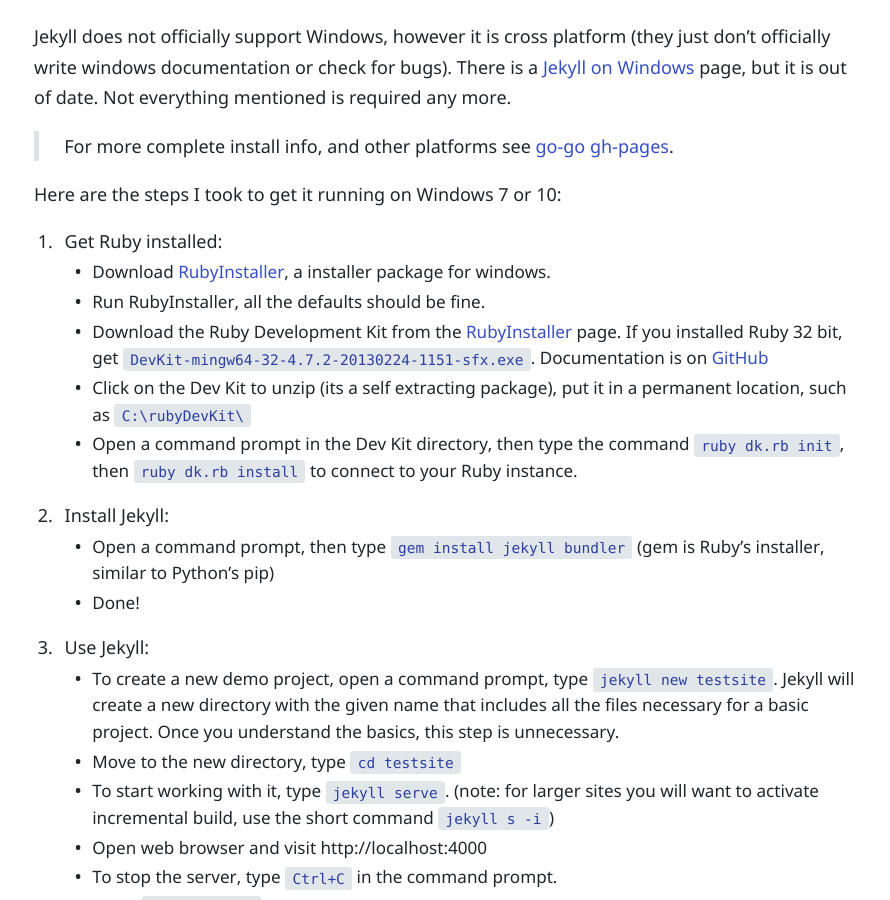
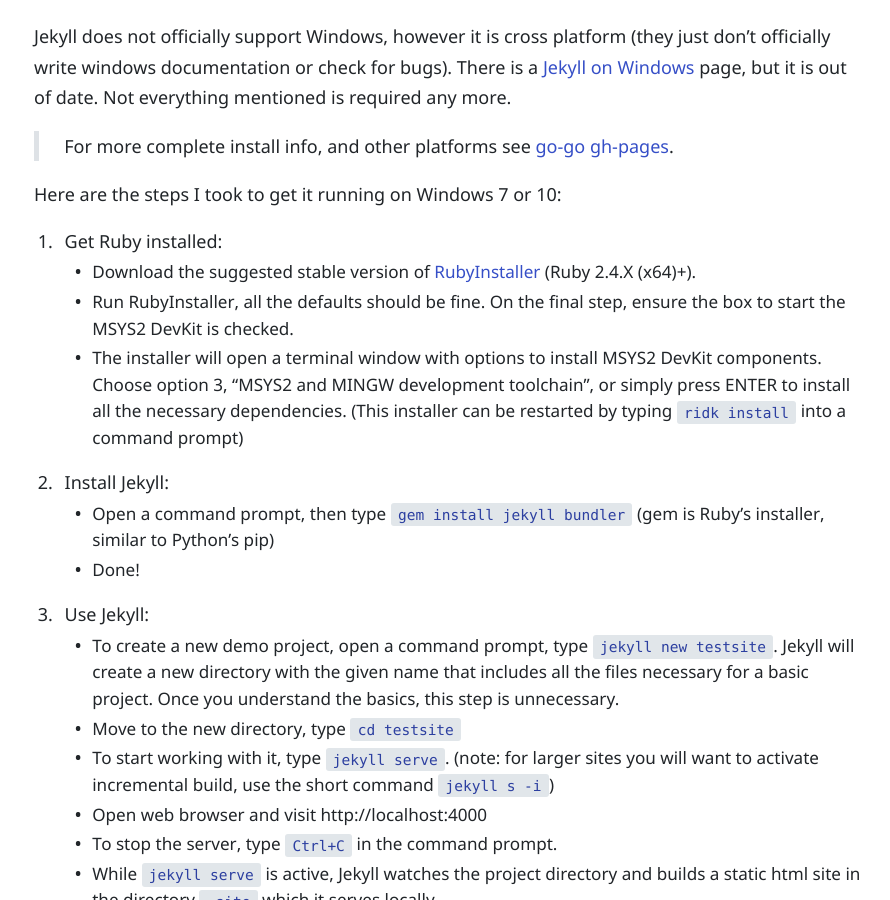
Before and after one commit to evanwill/_drafts, a Jekyll site: the page built from _notes/jekyll-notes.md, in a window 1280 px wide and 900 px high, scrolled down 513 px. Shown: the whole window, without its empty margins (192-1082 px from the left). Built offline with Jekyll 4.4.1, drawn with Linux system fonts in a browser that asks for light colours.

Commit message:
update jekyll install

```diff
--- a/_notes/jekyll-notes.md
+++ b/_notes/jekyll-notes.md
@@ -21,11 +21,9 @@
 Here are the steps I took to get it running on Windows 7 or 10:
 
 1. Get Ruby installed:
-  - Download [RubyInstaller](http://rubyinstaller.org/downloads/), a installer package for windows.
-  - Run RubyInstaller, all the defaults should be fine.
-  - Download the Ruby Development Kit from the [RubyInstaller](http://rubyinstaller.org/downloads/) page. If you installed Ruby 32 bit, get `DevKit-mingw64-32-4.7.2-20130224-1151-sfx.exe`. Documentation is on [GitHub](https://github.com/oneclick/rubyinstaller/wiki/Development-Kit)
-  - Click on the Dev Kit to unzip (its a self extracting package), put it in a permanent location, such as `C:\rubyDevKit\`
-  - Open a command prompt in the Dev Kit directory, then type the command `ruby dk.rb init`, then `ruby dk.rb install` to connect to your Ruby instance.
+  - Download the suggested stable version of [RubyInstaller](http://rubyinstaller.org/downloads/) (Ruby 2.4.X (x64)+).
+  - Run RubyInstaller, all the defaults should be fine. On the final step, ensure the box to start the MSYS2 DevKit is checked.
+  - The installer will open a terminal window with options to install MSYS2 DevKit components. Choose option 3, "MSYS2 and MINGW development toolchain", or simply press ENTER to install all the necessary dependencies. (This installer can be restarted by typing `ridk install` into a command prompt)
 
 2. Install Jekyll:
   - Open a command prompt, then type `gem install jekyll bundler` (gem is Ruby's installer, similar to Python's pip)
```
